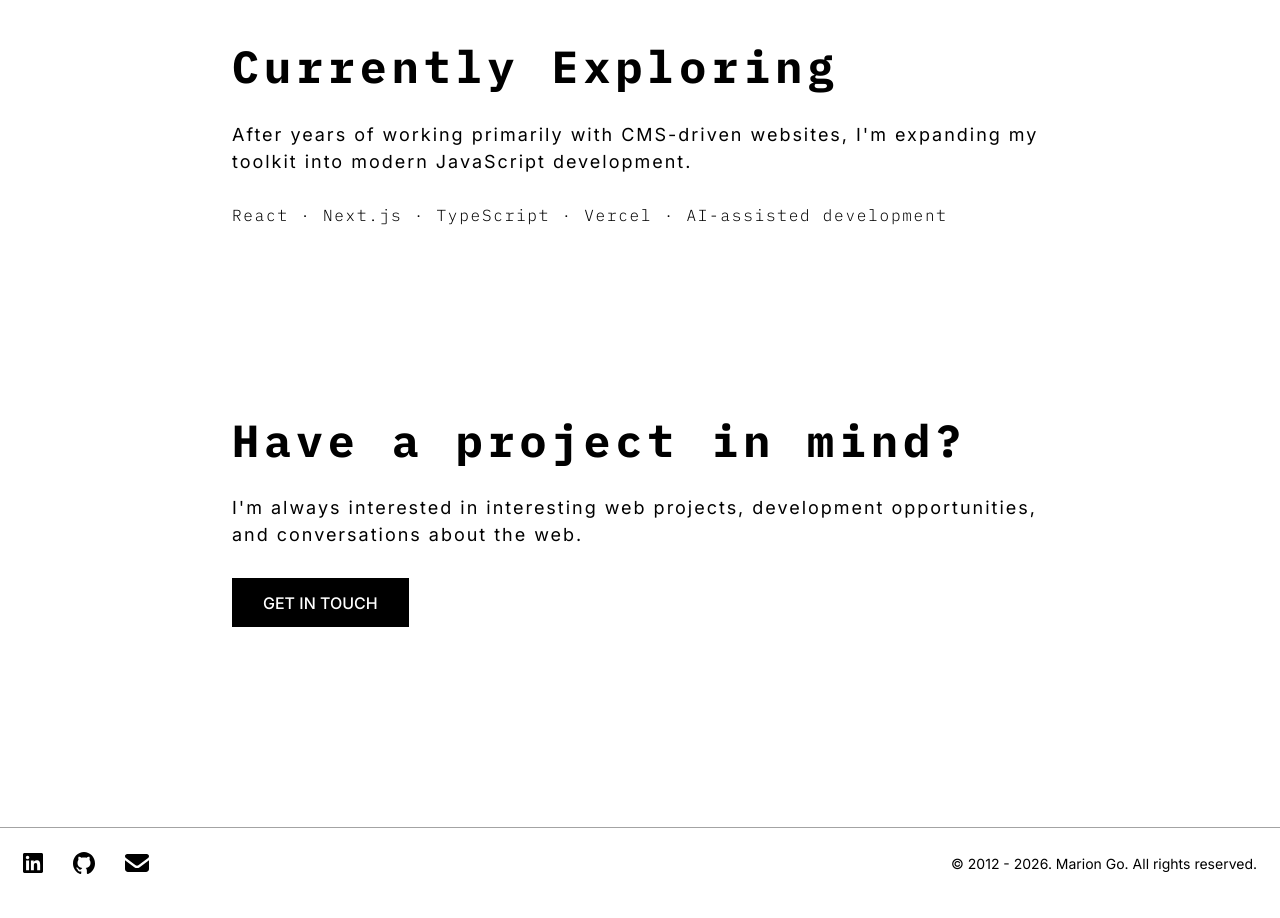
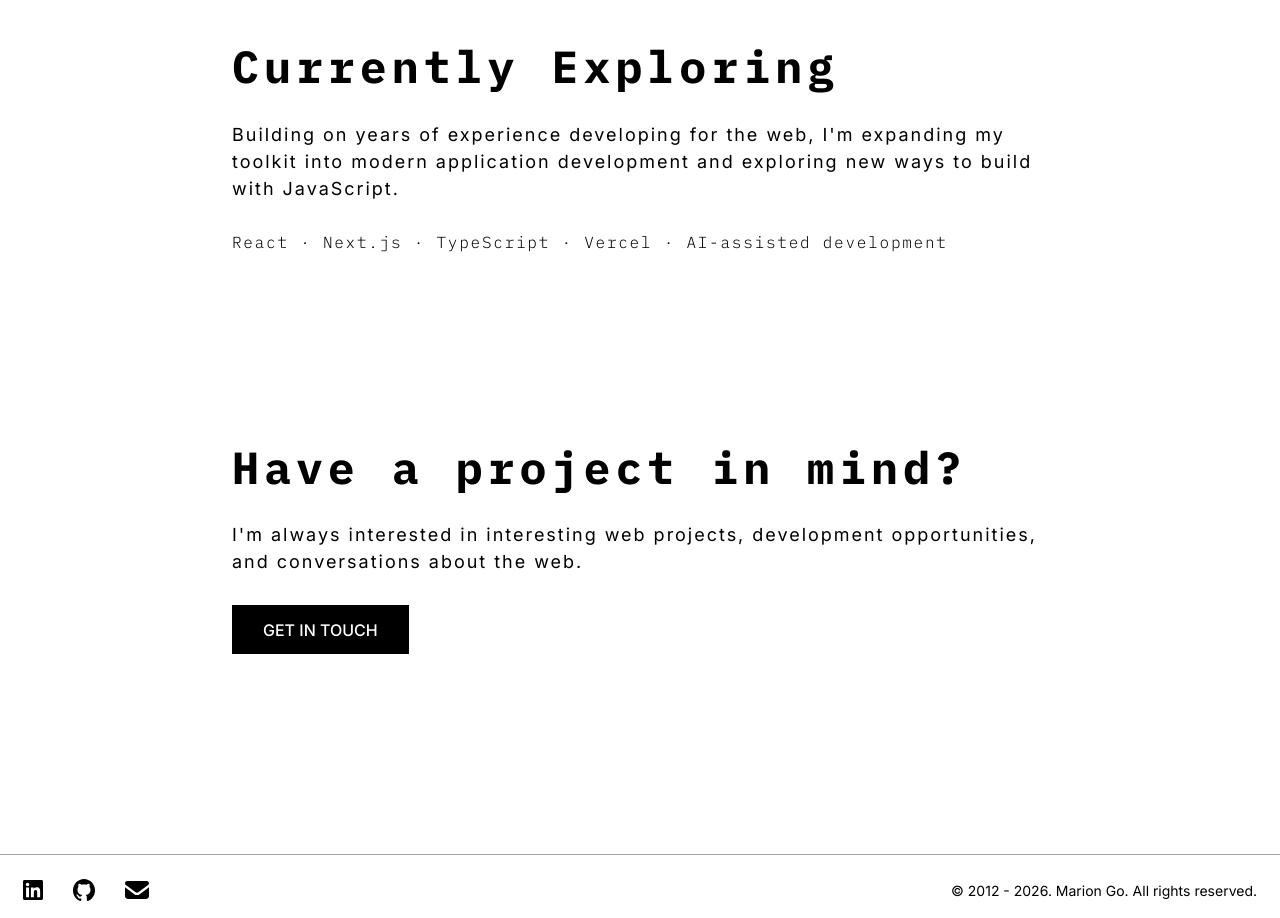
Before and after one commit to gomarion/marion-portfolio, a Next.js app: page / in a window 1280 px wide. Shown: the part 8020-8938 px from the top of the page. Built offline with nearby package versions, Linux system fonts and the light colour scheme.

Commit message:
feat: Update Currently Exploring copy

```diff
--- a/src/components/sections/CurrentlyExploring.tsx
+++ b/src/components/sections/CurrentlyExploring.tsx
@@ -15,8 +15,7 @@ export function CurrentlyExploring() {
     <section className="mx-auto w-full max-w-204">
       <SectionHeading>Currently Exploring</SectionHeading>
       <p className="mt-5 text-body">
-        After years of working primarily with CMS-driven websites, I&apos;m
-        expanding my toolkit into modern JavaScript development.
+        Building on years of experience developing for the web, I'm expanding my toolkit into modern application development and exploring new ways to build with JavaScript.
       </p>
       <TechStack items={exploring} className="mt-7" />
     </section>
```
